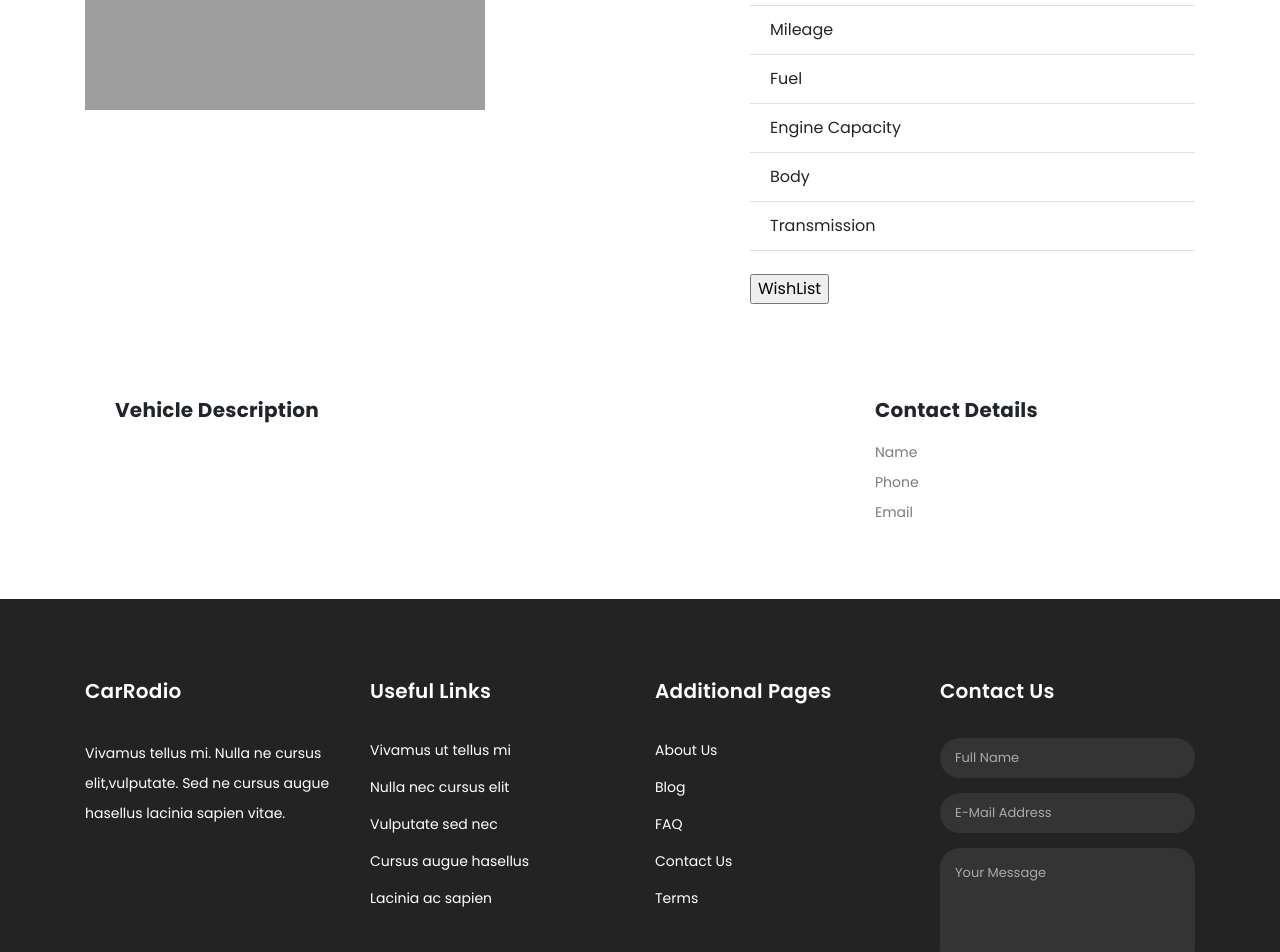
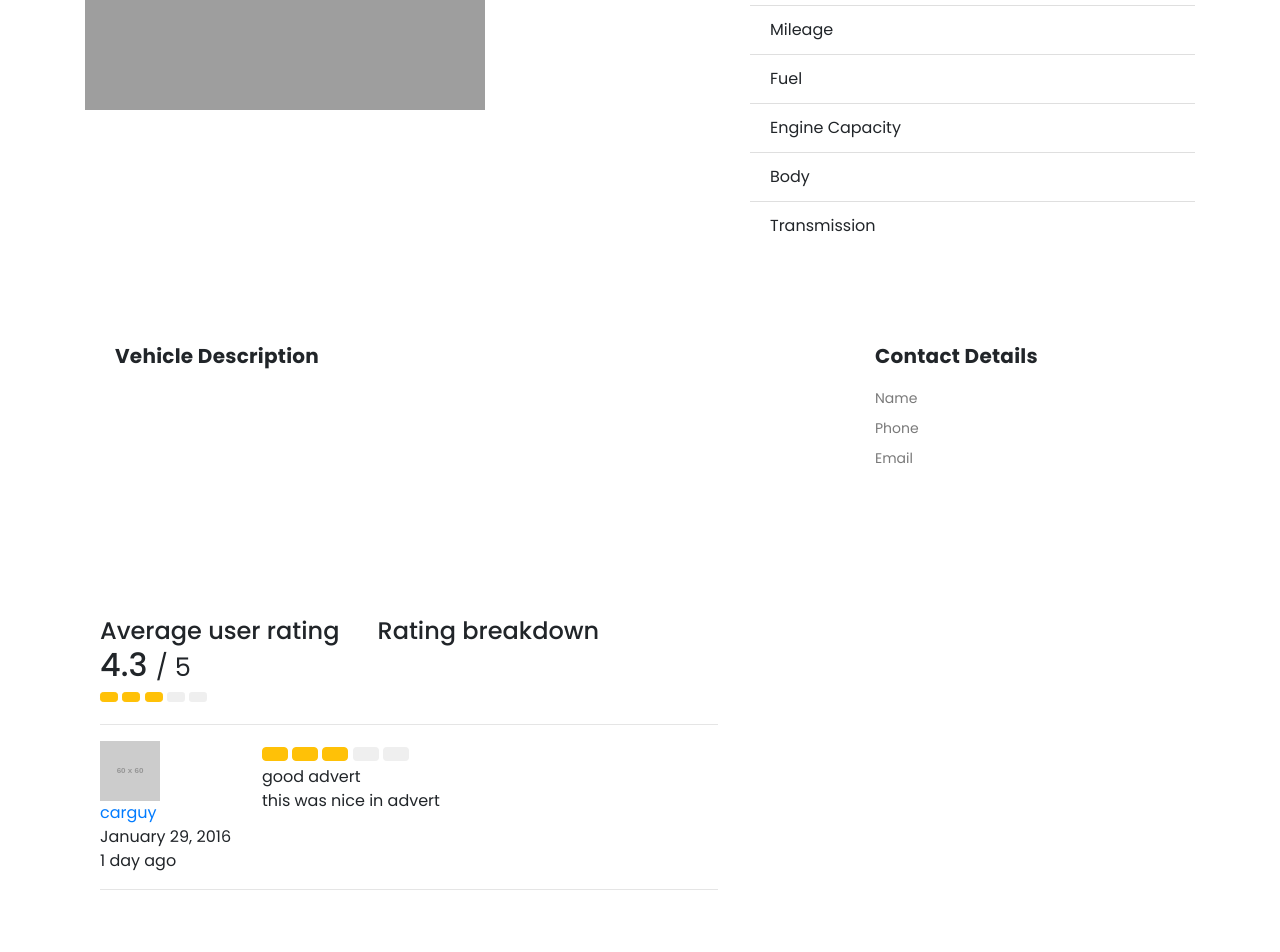
Before and after one commit to Afzal-bit/CC2-group, a PHP site: page /AdDetails.php?Id=1 in a window 1280 px wide. Shown: the part 728-1680 px from the top of the page. Run offline with PHP 8.4, Linux system fonts and the light colour scheme; grey boxes labelled with a size stand in for pictures from a placeholder-image service; data that the repository does not hold is empty; some libraries are stand-ins or nearby versions; grey boxes are pictures that could not be loaded.

Commit message:
Update AdDetails.php

```diff
--- a/AdDetails.php
+++ b/AdDetails.php
@@ -169,15 +169,8 @@
                          <strong class="pull-right"><?php echo $row['Transmission'];?></strong>
                     </div>
                </li>
-               <br>
-              <li>
-              <input type="submit" value="WishList" name="Add"/>
-              <?php
-             // Add methods to DB
-            if(isset($_POST['Add'])){
-                $advert->updatewish($row['Id']);
-            }
-		      	?>
+
+
               </ul>
             </form>
 
@@ -235,7 +228,84 @@
 
             <br>
           </div>
+
         </div>
+        <br>
+        <br>
+        <br>
+        <br>
+        <br>
+        <br>
+        <div class="container">
+
+		<div class="row">
+			<div class="col-sm-3">
+				<div class="rating-block">
+					<h4>Average user rating</h4>
+					<h2 class="bold padding-bottom-7">4.3 <small>/ 5</small></h2>
+					<button type="button" class="btn btn-warning btn-sm" aria-label="Left Align">
+					  <span class="glyphicon glyphicon-star" aria-hidden="true"></span>
+					</button>
+					<button type="button" class="btn btn-warning btn-sm" aria-label="Left Align">
+					  <span class="glyphicon glyphicon-star" aria-hidden="true"></span>
+					</button>
+					<button type="button" class="btn btn-warning btn-sm" aria-label="Left Align">
+					  <span class="glyphicon glyphicon-star" aria-hidden="true"></span>
+					</button>
+					<button type="button" class="btn btn-default btn-grey btn-sm" aria-label="Left Align">
+					  <span class="glyphicon glyphicon-star" aria-hidden="true"></span>
+					</button>
+					<button type="button" class="btn btn-default btn-grey btn-sm" aria-label="Left Align">
+					  <span class="glyphicon glyphicon-star" aria-hidden="true"></span>
+					</button>
+				</div>
+			</div>
+			<div class="col-sm-3">
+				<h4>Rating breakdown</h4>
+
+			</div>
+		</div>
+
+		<div class="row">
+			<div class="col-sm-7">
+				<hr/>
+				<div class="review-block">
+					<div class="row">
+						<div class="col-sm-3">
+							<img src="http://dummyimage.com/60x60/666/ffffff&text=No+Image" class="img-rounded">
+							<div class="review-block-name"><a href="#">carguy</a></div>
+							<div class="review-block-date">January 29, 2016<br/>1 day ago</div>
+						</div>
+						<div class="col-sm-9">
+							<div class="review-block-rate">
+								<button type="button" class="btn btn-warning btn-xs" aria-label="Left Align">
+								  <span class="glyphicon glyphicon-star" aria-hidden="true"></span>
+								</button>
+								<button type="button" class="btn btn-warning btn-xs" aria-label="Left Align">
+								  <span class="glyphicon glyphicon-star" aria-hidden="true"></span>
+								</button>
+								<button type="button" class="btn btn-warning btn-xs" aria-label="Left Align">
+								  <span class="glyphicon glyphicon-star" aria-hidden="true"></span>
+								</button>
+								<button type="button" class="btn btn-default btn-grey btn-xs" aria-label="Left Align">
+								  <span class="glyphicon glyphicon-star" aria-hidden="true"></span>
+								</button>
+								<button type="button" class="btn btn-default btn-grey btn-xs" aria-label="Left Align">
+								  <span class="glyphicon glyphicon-star" aria-hidden="true"></span>
+								</button>
+							</div>
+							<div class="review-block-title">good advert</div>
+							<div class="review-block-description">this was nice in advert</div>
+						</div>
+					</div>
+
+					<hr/>
+
+				</div>
+			</div>
+		</div>
+
+    </div>
 
         <br>
         <br>
@@ -245,68 +315,23 @@
 
     <!-- Footer Starts Here -->
     <footer>
-      <div class="container">
-        <div class="row">
-          <div class="col-md-3 footer-item">
-            <h4>CarRodio</h4>
-            <p>Vivamus tellus mi. Nulla ne cursus elit,vulputate. Sed ne cursus augue hasellus lacinia sapien vitae.</p>
-
-          </div>
-          <div class="col-md-3 footer-item">
-            <h4>Useful Links</h4>
-            <ul class="menu-list">
-              <li><a href="#">Vivamus ut tellus mi</a></li>
-              <li><a href="#">Nulla nec cursus elit</a></li>
-              <li><a href="#">Vulputate sed nec</a></li>
-              <li><a href="#">Cursus augue hasellus</a></li>
-              <li><a href="#">Lacinia ac sapien</a></li>
-            </ul>
-          </div>
-          <div class="col-md-3 footer-item">
-            <h4>Additional Pages</h4>
-            <ul class="menu-list">
-              <li><a href="#">About Us</a></li>
-              <li><a href="#">Blog</a></li>
-              <li><a href="#">FAQ</a></li>
-              <li><a href="#">Contact Us</a></li>
-              <li><a href="#">Terms</a></li>
-            </ul>
-          </div>
-          <div class="col-md-3 footer-item last-item">
-            <h4>Contact Us</h4>
-            <div class="contact-form">
-              <form id="contact footer-contact" action="" method="post">
-                <div class="row">
-                  <div class="col-lg-12 col-md-12 col-sm-12">
-                    <fieldset>
-                      <input name="name" type="text" class="form-control" id="name" placeholder="Full Name" required="">
-                    </fieldset>
-                  </div>
-                  <div class="col-lg-12 col-md-12 col-sm-12">
-                    <fieldset>
-                      <input name="email" type="text" class="form-control" id="email" pattern="[^ @]*@[^ @]*" placeholder="E-Mail Address" required="">
-                    </fieldset>
-                  </div>
-                  <div class="col-lg-12">
-                    <fieldset>
-                      <textarea name="message" rows="6" class="form-control" id="message" placeholder="Your Message" required=""></textarea>
-                    </fieldset>
-                  </div>
-                  <div class="col-lg-12">
-                    <fieldset>
-                      <button type="submit" id="form-submit" class="filled-button">Send Message</button>
-                    </fieldset>
-                  </div>
+        <div class="container">
+            <div class="row">
+                <div class="col-lg-12">
+                    <p>
+                        Copyright © 2021 CarRodio
+                    </p>
                 </div>
-              </form>
             </div>
-          </div>
         </div>
-      </div>
     </footer>
 
 
+    <script src="js/seller.js"></script>
 
+    <script src="https://ajax.googleapis.com/ajax/libs/jquery/1.11.3/jquery.min.js"></script>
+    <script>window.jQuery || document.write('<script src="assets/js/vendor/jquery.min.js"><\/script>')</script>
+    <script src="js/bootstrap.min.js"></script>
 
 
 
```
